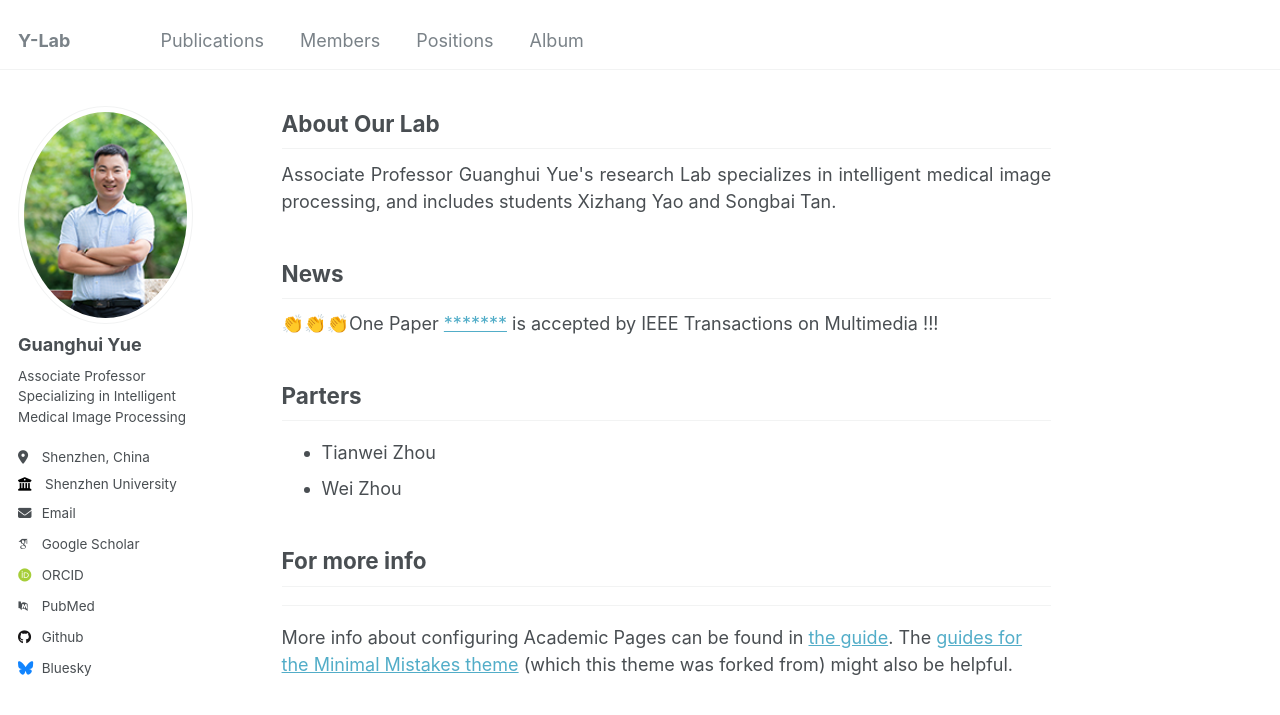
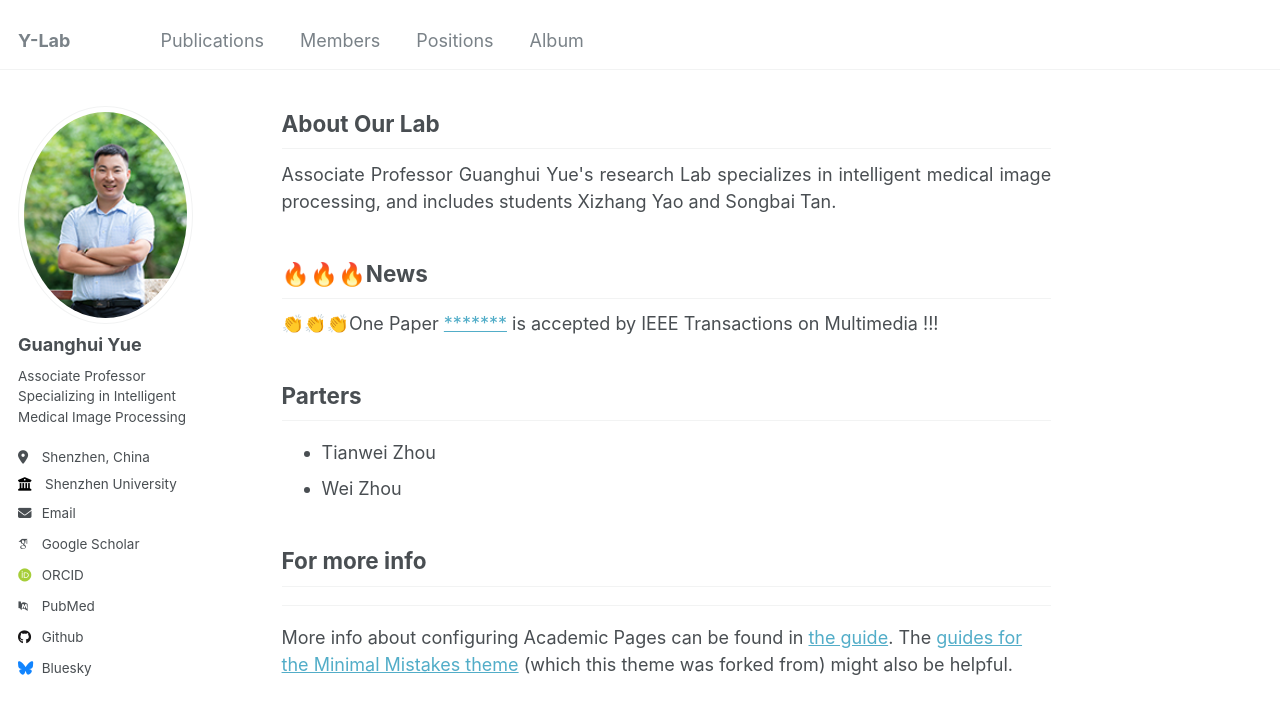
Before and after one commit to Guanghui-Yue/Guanghui-Yue.github.io, a Jekyll site: the page built from _pages/about.md, in a window 1280 px wide and 900 px high, scrolled down 483 px. Shown: the top 715 px of the window. Built offline with Jekyll 4.4.1, drawn with Linux system fonts in a browser that asks for light colours; some web fonts are replaced.

```diff
--- a/_pages/about.md
+++ b/_pages/about.md
@@ -122,7 +122,7 @@ redirect_from:
 Associate Professor Guanghui Yue's research Lab specializes in intelligent medical image processing, and includes students Xizhang Yao and Songbai Tan.
 </div>
 
-## News
+## 🔥🔥🔥News
 <div style="text-align:justify;">
 &#x1F44F;&#x1F44F;&#x1F44F;One Paper <a href="https://www.example.com">*******</a> is accepted by IEEE Transactions on Multimedia !!!
 </div>
```
